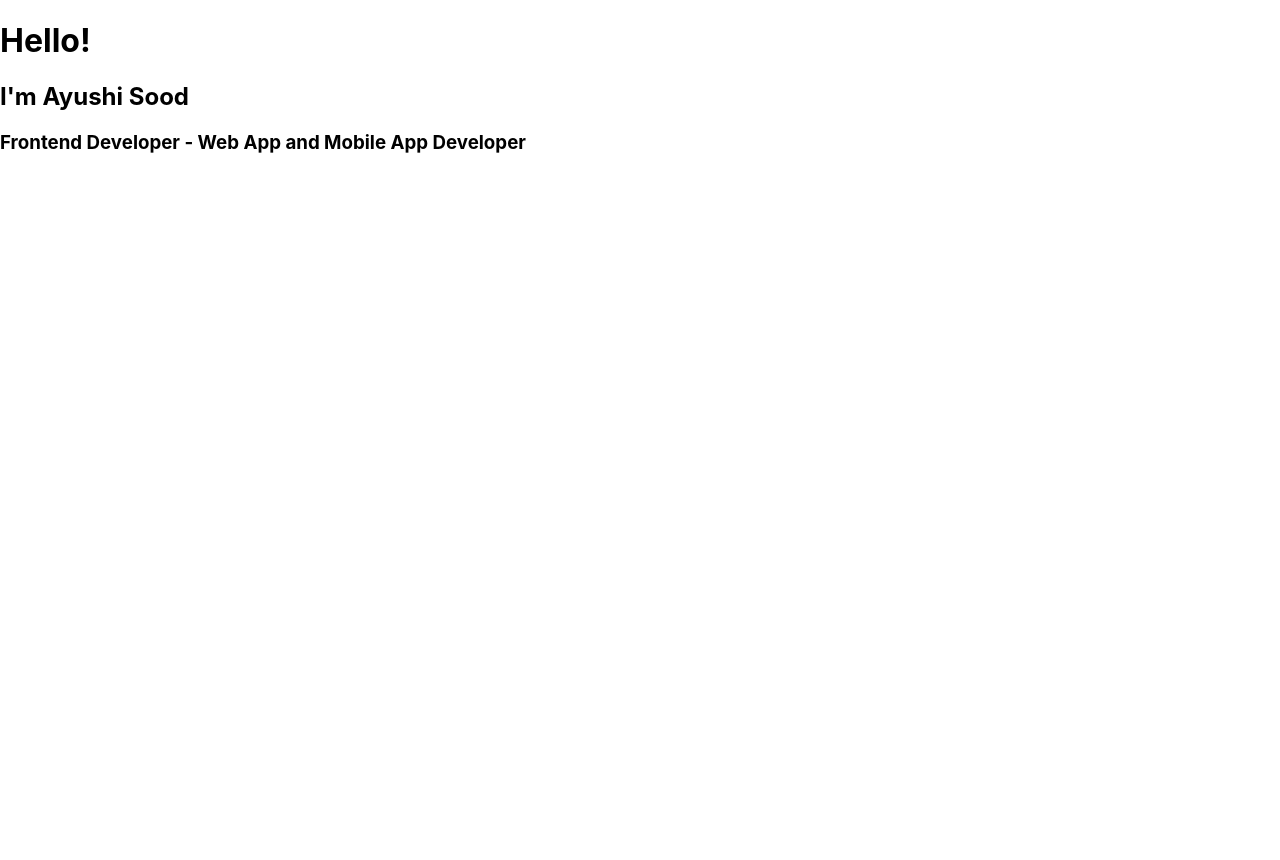
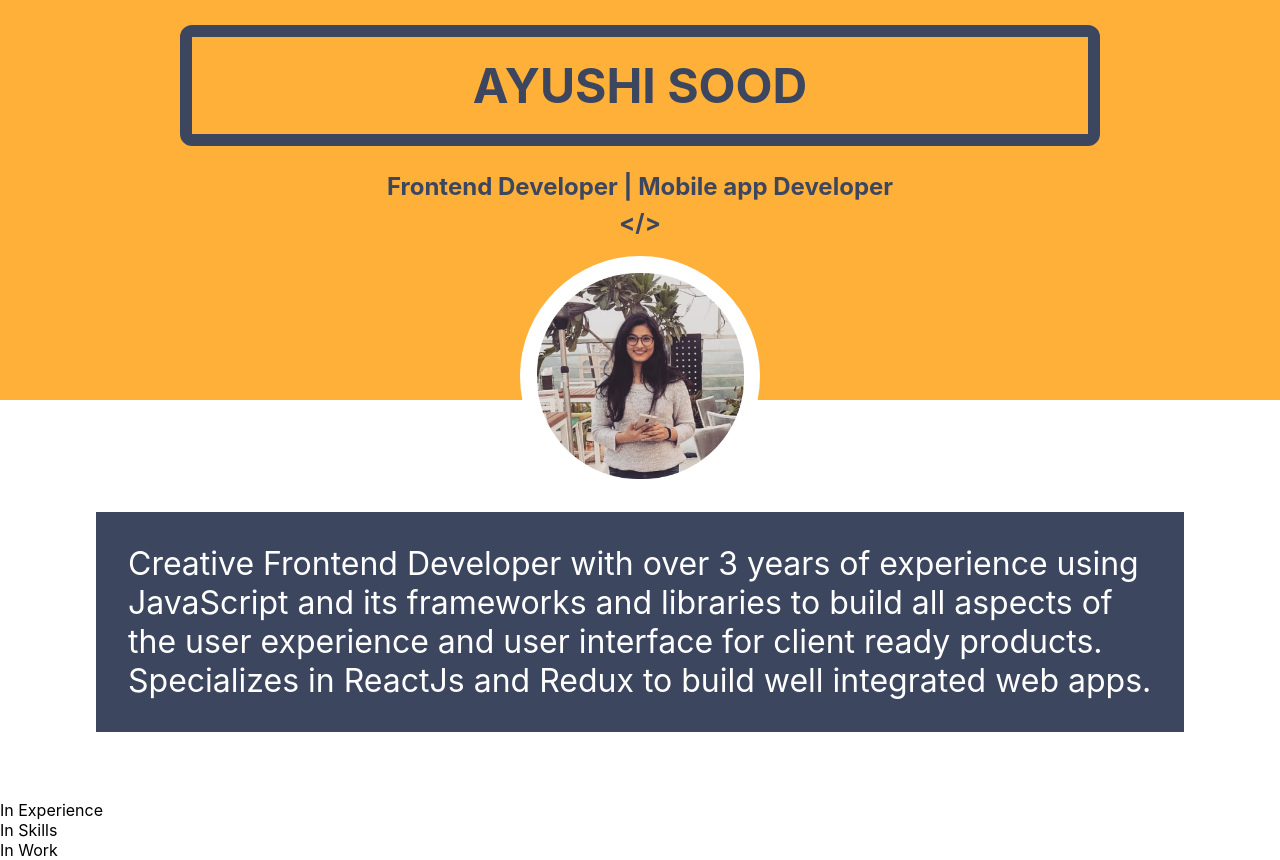
Before and after one commit to ayu-ayushisood/Portfolio, a React (Create React App) app: page / in a window 1280 px wide. Before the commit the page ends 800 px from the top, so only its background shows below. Built offline with nearby package versions, Linux system fonts and the light colour scheme.

Commit message:
change screens and add landing page

```diff
--- a/src/App.js
+++ b/src/App.js
@@ -1,9 +1,8 @@
-import logo from './logo.svg';
 import './App.css';
 import Home from './Screens/home'
-import About from './Screens/about';
+import Experience from './Screens/experience';
 import Work from './Screens/work';
-import Contact from './Screens/contact';
+import Skills from './Screens/skills';
 
 import {
   BrowserRouter as Router,
@@ -15,20 +14,16 @@ function App() {
   return (
     <Router>
       <div className="main_app_container">
-        {/*
-          home - basics much
-          about - basics + skills + experience
-          work - office + personal => projects
-          contact
-        */}
         <Switch>
-          <Route path={"/about"} name="About" component={About}/>
+          <Route path={"/experience"} name="Experience" component={Experience}/>
           <Route path={"/work"} name="Work" component={Work}/>
-          <Route path={"/contact-me"} name="Contact" component={Contact}/>
+          <Route path={"/skills"} name="Skills" component={Skills}/>
           <Route path="/">
             <Home />
           </Route>
         </Switch>
+
+
       </div>
     </Router>
   );
--- a/src/Screens/about/index.js
+++ b/src/Screens/experience/index.js
@@ -1,11 +1,11 @@
 import React from 'react';
 
-const About = () => {
+const Experience = () => {
     return (
         <div >
-            In about
+            In Experience
         </div>
     );
 }
 
-export default About;
+export default Experience;
--- a/src/Screens/home/index.js
+++ b/src/Screens/home/index.js
@@ -1,17 +1,19 @@
 import React from 'react';
+
+import Experience from '../experience'
+import Landing from '../landing'
+import Work from '../work'
+import Skills from '../skills'
+
 import './style.css';
 
 const Home = () => {
     return (
         <div className="home">
-            <div className="left-section">
-                <h1>Hello!</h1>
-                <h2>I'm Ayushi Sood</h2>
-                <h3>Frontend Developer - Web App and Mobile App Developer</h3>
-            </div>
-            <div className="right-section">
-
-            </div>
+            <Landing />
+            <Experience />
+            <Skills />
+            <Work />
         </div>
     );
 }
--- a/src/Screens/home/style.css
+++ b/src/Screens/home/style.css
@@ -1,3 +1,4 @@
+
 .home {
-    display: flex;
+    height: 100%;
 }
--- /dev/null
+++ b/src/Screens/landing/index.js
@@ -0,0 +1,32 @@
+import React from 'react';
+import './style.css';
+import Img from '../../assets/images/ayushi.png'
+
+const Landing = () => {
+    return (
+        <div className="home">
+
+            <div className="top-section">
+                <div className="name-container">
+                    <h1 className="name">AYUSHI SOOD</h1>
+                </div>
+                <div className="headline">
+                    <h2>Frontend Developer | Mobile app Developer</h2>
+                </div>
+                <div className="code-symbol">
+                    <h2>{`</>`}</h2>
+                </div>
+                <div className="image-container">
+                    <img src={Img} className="profile-pic" alt="Profile Picture" />
+                </div>
+            </div>
+            <div className="bottom-section">
+                <div className="about-container">
+                    <p>Creative Frontend Developer with over 3 years of experience using JavaScript and its frameworks and libraries to build all aspects of the user experience and user interface for client ready products. Specializes in ReactJs and Redux to build well integrated web apps.</p>
+                </div>
+            </div>
+        </div>
+    );
+}
+
+export default Landing;
--- /dev/null
+++ b/src/Screens/landing/style.css
@@ -0,0 +1,66 @@
+.top-section, .bottom-section {
+    height: 50%;
+    /* risky */
+    display: flex;
+    justify-content: center;
+}
+
+.top-section {
+    background-color: var(--yellow);
+}
+
+.name-container {
+    border: 12px solid var(--blue);
+    border-radius: 12px;
+    width: 70%;
+    position: absolute;
+    top: 25px;
+    text-align: center;
+}
+
+.name {
+    /* color: #3C465F; */
+    color: var(--blue);
+    font-size: 3em;
+    margin: 0.4em 0;
+}
+
+.headline {
+    position: absolute;
+    top: 19%;
+    color: var(--blue);
+}
+
+.code-symbol {
+    position: absolute;
+    top: 23.5%;
+    color: var(--blue);
+}
+
+.image-container {
+    background-color: white;
+    height: 240px;
+    width: 240px;
+    position: absolute;
+    top: 32%;
+    border-radius: 120px;
+    display: flex;
+    justify-content: center;
+    align-items: center;
+}
+
+.profile-pic {
+    height: 206px;
+    width: 207px;
+}
+
+.about-container {
+    background-color: var(--blue);
+    color: white;
+    width: 80%;
+    height: fit-content;
+    position: relative;
+    padding: 0 1em;
+    font-size: 2em;
+    top: 28%;
+}
--- a/src/Screens/contact/index.js
+++ b/src/Screens/skills/index.js
@@ -1,11 +1,11 @@
 import React from 'react';
 
-const Contact = () => {
+const Skills = () => {
     return (
         <div >
-            In contact
+            In Skills
         </div>
     );
 }
 
-export default Contact;
+export default Skills;
```
Also changed, not shown: src/assets/images/ayushi.png (added).
